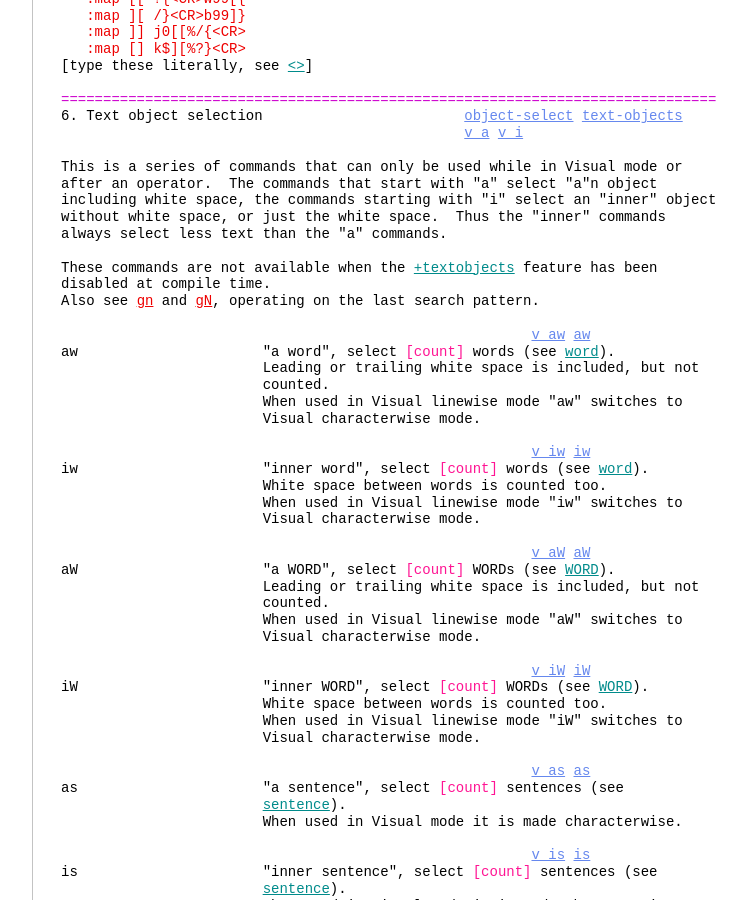
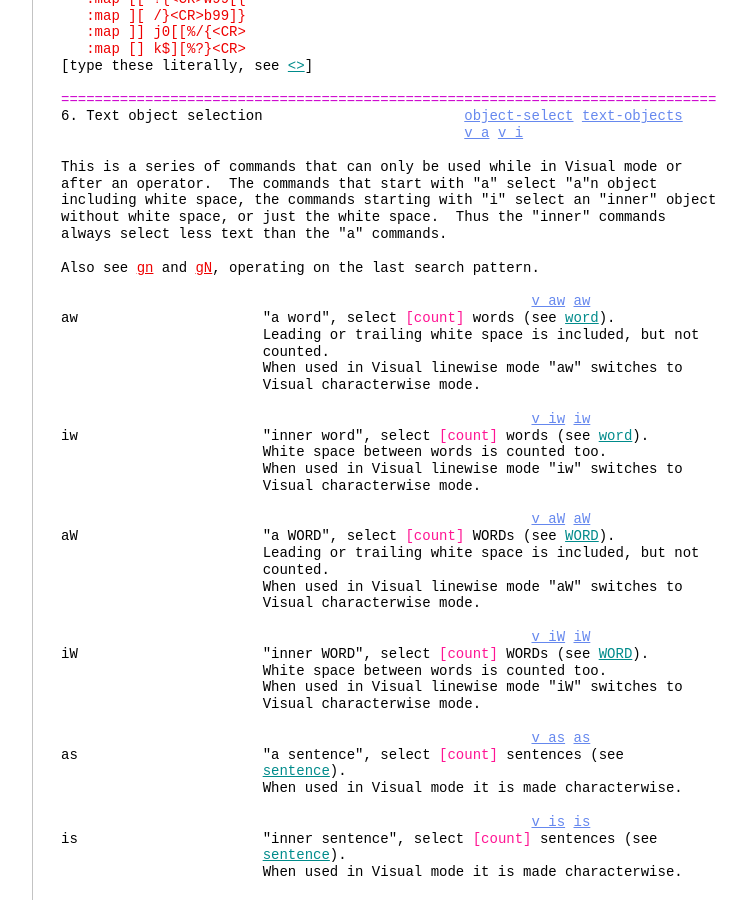
Before and after one commit to vim-jp/vimdoc-en, a Jekyll site: the page built from motion.html, in a window 1280 px wide and 900 px high, scrolled down 8913 px. Shown: the whole window, without its empty margins (340-1087 px from the left). Built offline with Jekyll 4.4.1, drawn with Linux system fonts in a browser that asks for light colours; nearby versions of some CDN libraries; comment, search, counter and statistics services are not loaded; some of the changed text lies outside the part shown.

Commit message:
Generated by GitHub workflow 2875454087
https://github.com/vim-jp/vimdoc-en/actions/runs/2875454087

```diff
--- a/motion.html
+++ b/motion.html
@@ -537,8 +537,6 @@ including white space, the commands starting with &quot;i&quot; select an &quot;
 without white space, or just the white space.&nbsp;&nbsp;Thus the &quot;inner&quot; commands<br>
 always select less text than the &quot;a&quot; commands.<br>
 <br>
-These commands are not available when the&nbsp;<a class="Identifier" href="various.html#+textobjects">+textobjects</a>&nbsp;feature has been<br>
-disabled at compile time.<br>
 Also see&nbsp;<a class="Comment" href="visual.html#gn">gn</a>&nbsp;and&nbsp;<a class="Comment" href="visual.html#gN">gN</a>, operating on the last search pattern.<br>
 <br>
 &nbsp;&nbsp;&nbsp;&nbsp;&nbsp;&nbsp;&nbsp;&nbsp;&nbsp;&nbsp;&nbsp;&nbsp;&nbsp;&nbsp;&nbsp;&nbsp;&nbsp;&nbsp;&nbsp;&nbsp;&nbsp;&nbsp;&nbsp;&nbsp;&nbsp;&nbsp;&nbsp;&nbsp;&nbsp;&nbsp;&nbsp;&nbsp;&nbsp;&nbsp;&nbsp;&nbsp;&nbsp;&nbsp;&nbsp;&nbsp;&nbsp;&nbsp;&nbsp;&nbsp;&nbsp;&nbsp;&nbsp;&nbsp;&nbsp;&nbsp;&nbsp;&nbsp;&nbsp;&nbsp;&nbsp;&nbsp;<a class="Constant" href="motion.html#v_aw" name="v_aw">v_aw</a>&nbsp;<a class="Constant" href="motion.html#aw" name="aw">aw</a><br>
@@ -639,6 +637,7 @@ at&nbsp;&nbsp;&nbsp;&nbsp;&nbsp;&nbsp;&nbsp;&nbsp;&nbsp;&nbsp;&nbsp;&nbsp;&nbsp;
 &nbsp;&nbsp;&nbsp;&nbsp;&nbsp;&nbsp;&nbsp;&nbsp;&nbsp;&nbsp;&nbsp;&nbsp;&nbsp;&nbsp;&nbsp;&nbsp;&nbsp;&nbsp;&nbsp;&nbsp;&nbsp;&nbsp;&nbsp;&nbsp;&quot;&lt;/aaa&gt;&quot;, including the &quot;<span class="Special">&lt;aaa&gt;</span>&quot; and &quot;&lt;/aaa&gt;&quot;.<br>
 &nbsp;&nbsp;&nbsp;&nbsp;&nbsp;&nbsp;&nbsp;&nbsp;&nbsp;&nbsp;&nbsp;&nbsp;&nbsp;&nbsp;&nbsp;&nbsp;&nbsp;&nbsp;&nbsp;&nbsp;&nbsp;&nbsp;&nbsp;&nbsp;See&nbsp;<a class="Identifier" href="motion.html#tag-blocks">tag-blocks</a>&nbsp;about the details.<br>
 &nbsp;&nbsp;&nbsp;&nbsp;&nbsp;&nbsp;&nbsp;&nbsp;&nbsp;&nbsp;&nbsp;&nbsp;&nbsp;&nbsp;&nbsp;&nbsp;&nbsp;&nbsp;&nbsp;&nbsp;&nbsp;&nbsp;&nbsp;&nbsp;When used in Visual mode it is made characterwise.<br>
+&nbsp;&nbsp;&nbsp;&nbsp;&nbsp;&nbsp;&nbsp;&nbsp;&nbsp;&nbsp;&nbsp;&nbsp;&nbsp;&nbsp;&nbsp;&nbsp;&nbsp;&nbsp;&nbsp;&nbsp;&nbsp;&nbsp;&nbsp;&nbsp;Only available when compiled with the&nbsp;<a class="Identifier" href="various.html#+eval">+eval</a>&nbsp;feature.<br>
 <br>
 &nbsp;&nbsp;&nbsp;&nbsp;&nbsp;&nbsp;&nbsp;&nbsp;&nbsp;&nbsp;&nbsp;&nbsp;&nbsp;&nbsp;&nbsp;&nbsp;&nbsp;&nbsp;&nbsp;&nbsp;&nbsp;&nbsp;&nbsp;&nbsp;&nbsp;&nbsp;&nbsp;&nbsp;&nbsp;&nbsp;&nbsp;&nbsp;&nbsp;&nbsp;&nbsp;&nbsp;&nbsp;&nbsp;&nbsp;&nbsp;&nbsp;&nbsp;&nbsp;&nbsp;&nbsp;&nbsp;&nbsp;&nbsp;<a class="Constant" href="motion.html#v_it" name="v_it">v_it</a>&nbsp;<a class="Constant" href="motion.html#it" name="it">it</a><br>
 it&nbsp;&nbsp;&nbsp;&nbsp;&nbsp;&nbsp;&nbsp;&nbsp;&nbsp;&nbsp;&nbsp;&nbsp;&nbsp;&nbsp;&nbsp;&nbsp;&nbsp;&nbsp;&nbsp;&nbsp;&nbsp;&nbsp;&quot;inner tag block&quot;, select&nbsp;<span class="Special">[count]</span>&nbsp;tag blocks, from the<br>
--- a/various.html
+++ b/various.html
@@ -475,7 +475,7 @@ m&nbsp;&nbsp;<a class="Constant" href="various.html#+terminal" name="+terminal">
 <span class="Statement">&nbsp;&nbsp;&nbsp;</span><a class="Constant" href="various.html#+terminfo" name="+terminfo">+terminfo</a>&nbsp;&nbsp;&nbsp;&nbsp;&nbsp;&nbsp;&nbsp;&nbsp;&nbsp;&nbsp;uses&nbsp;<a class="Identifier" href="term.html#terminfo">terminfo</a>&nbsp;instead of termcap<br>
 <span class="Special">N</span>&nbsp;&nbsp;<a class="Constant" href="various.html#+termresponse" name="+termresponse">+termresponse</a>&nbsp;&nbsp;&nbsp;&nbsp;&nbsp;&nbsp;support for&nbsp;<a class="Identifier" href="term.html#t_RV">t_RV</a>&nbsp;and&nbsp;<a class="Identifier" href="eval.html#v:termresponse">v:termresponse</a><br>
 <span class="Statement">B&nbsp;&nbsp;</span><a class="Constant" href="various.html#+termguicolors" name="+termguicolors">+termguicolors</a>&nbsp;&nbsp;&nbsp;&nbsp; 24-bit color in xterm-compatible terminals support<br>
-<span class="Special">N</span>&nbsp;&nbsp;<a class="Constant" href="various.html#+textobjects" name="+textobjects">+textobjects</a>&nbsp;&nbsp;&nbsp;&nbsp;&nbsp;&nbsp;&nbsp;<a class="Identifier" href="motion.html#text-objects">text-objects</a>&nbsp;selection<br>
+<span class="Statement">T&nbsp;&nbsp;</span><a class="Constant" href="various.html#+textobjects" name="+textobjects">+textobjects</a>&nbsp;&nbsp;&nbsp;&nbsp;&nbsp;&nbsp;&nbsp;<a class="Identifier" href="motion.html#text-objects">text-objects</a>&nbsp;selection. Always enabled since 9.0.0222.<br>
 <span class="Special">N</span>&nbsp;&nbsp;<a class="Constant" href="various.html#+textprop" name="+textprop">+textprop</a>&nbsp;&nbsp;&nbsp;&nbsp;&nbsp;&nbsp;&nbsp;&nbsp;&nbsp;&nbsp;<a class="Identifier" href="textprop.html#text-properties">text-properties</a><br>
 <span class="Statement">&nbsp;&nbsp;&nbsp;</span><a class="Constant" href="various.html#+tgetent" name="+tgetent">+tgetent</a>&nbsp;&nbsp;&nbsp;&nbsp;&nbsp;&nbsp;&nbsp;&nbsp;&nbsp;&nbsp; non-Unix only: able to use external termcap<br>
 <span class="Special">N</span>&nbsp;&nbsp;<a class="Constant" href="various.html#+timers" name="+timers">+timers</a>&nbsp;&nbsp;&nbsp;&nbsp;&nbsp;&nbsp;&nbsp;&nbsp;&nbsp;&nbsp;&nbsp;&nbsp;the&nbsp;<a class="Identifier" href="builtin.html#timer_start()">timer_start()</a>&nbsp;function<br>
```
